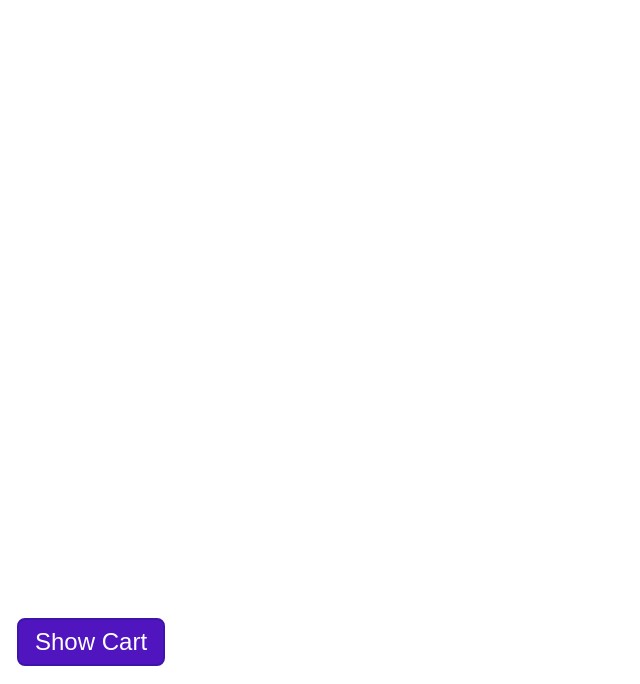
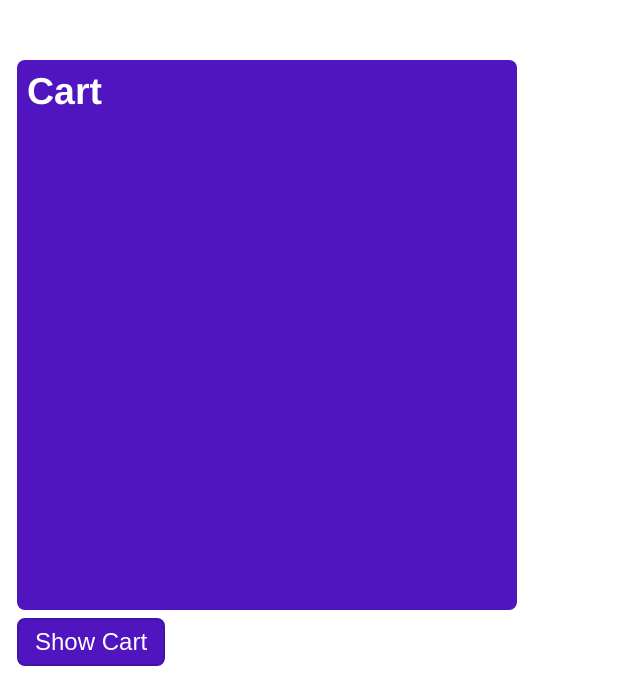
Before and after one commit to lewisxiwenc/shopping_project, a plain HTML site: page index.html in a window 1280 px wide. Shown: the part 113-797 px from the top of the page, without its empty margins (0-640 px from the left). Drawn offline with Linux system fonts and the light colour scheme.

Commit message:
aaaaaaaaaaaa

```diff
--- a/app.js
+++ b/app.js
@@ -264,4 +264,9 @@ f_btns.forEach((btn) => {
   });
 });
 
+const cartbutton = document.querySelector("#showcart");
+cartbutton.addEventListener("click", function () {
+  console.log("CLICKED");
+});
+
 inject(catalog);
--- a/index.html
+++ b/index.html
@@ -26,6 +26,9 @@
     <div class="cartbutton">
         <button class="button" id="showcart">Show Cart</button>
     </div>
+    <div class="cart">
+        <h2 class="text">Cart</h2>
+    </div>
     <script src="app.js"></script>
 </body>
 
--- a/style.css
+++ b/style.css
@@ -102,3 +102,14 @@ body,
   bottom: 5px;
   left: 1px;
 }
+.cart {
+  position: fixed;
+  bottom: 61px;
+  left: 1px;
+  height: 550px;
+  width: 500px;
+  background-color: #5115c0;
+  border-radius: 0.5rem;
+  margin: 1rem;
+  font-size: 25px;
+}
```
